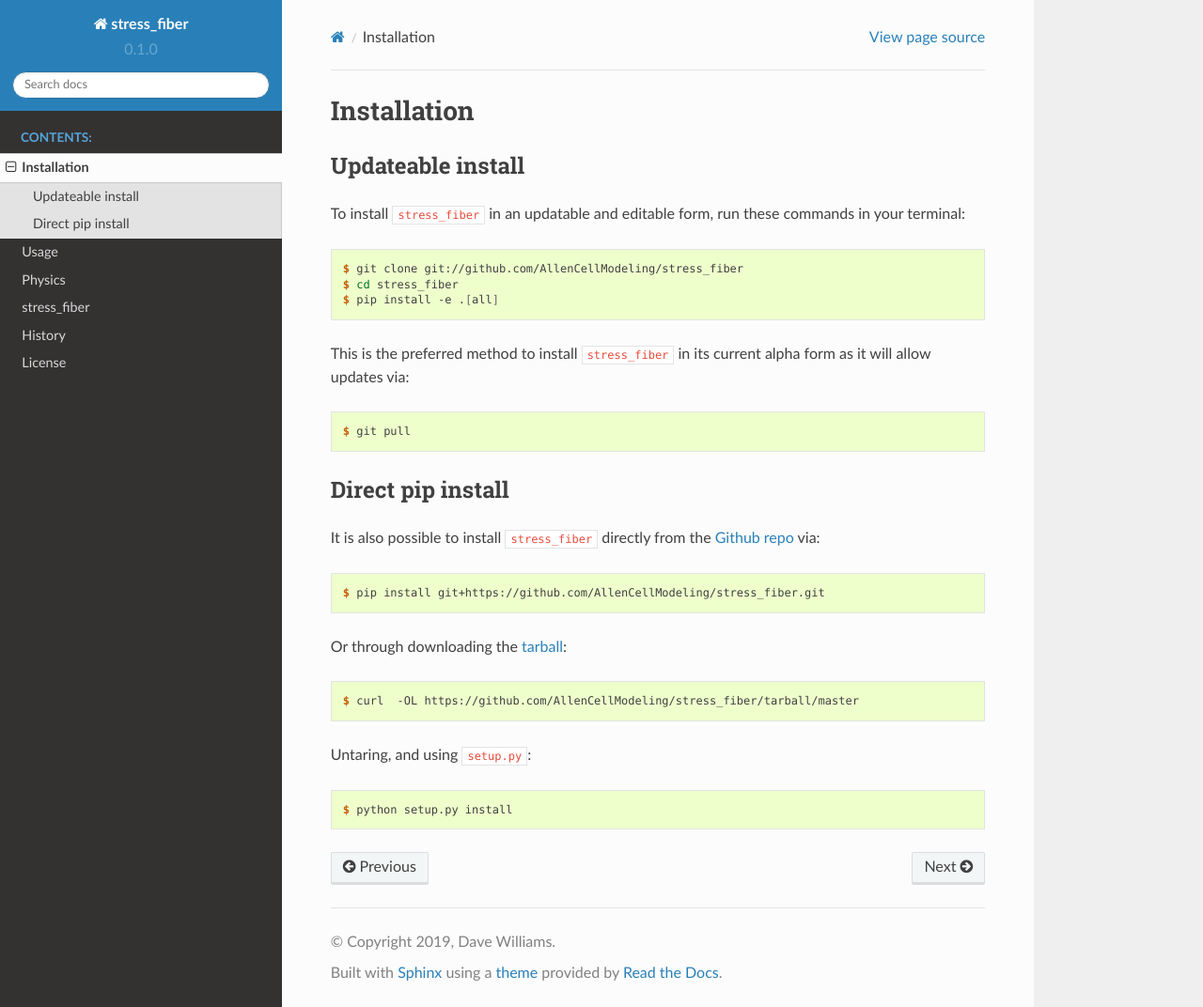
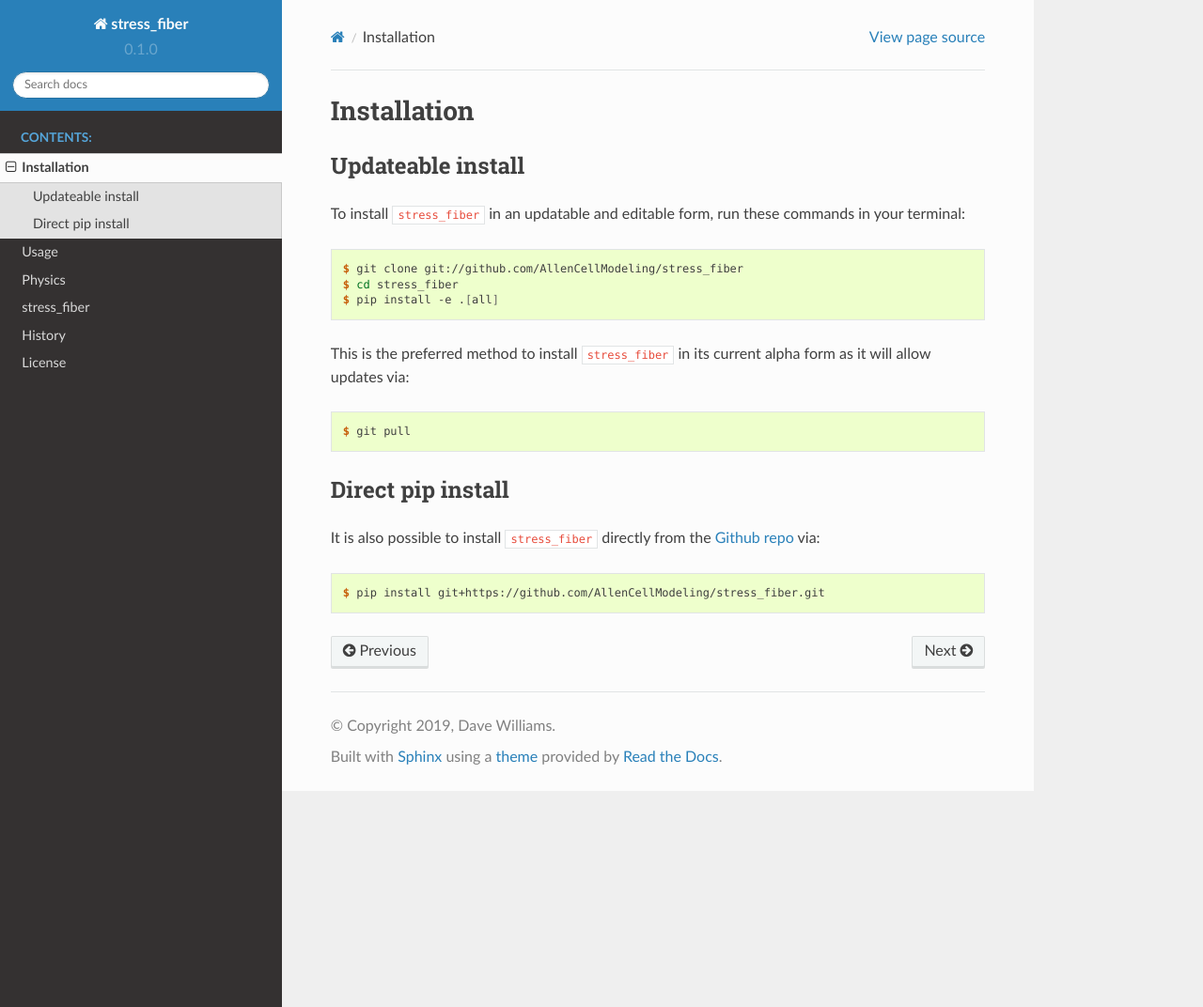
Before and after one commit to AllenCellModeling/flins, a Sphinx documentation site: the page built from docs/installation.rst, in a window 1280 px wide and 1072 px high. Shown: the whole window at 94% size. Built offline with Sphinx 7.4.7 and the Read the Docs theme 2.0.0, drawn with Linux system fonts in a browser that asks for light colours.

Commit message:
Remove `setup.py` install method and formatting
Small docs updates

```diff
--- a/docs/installation.rst
+++ b/docs/installation.rst
@@ -31,18 +31,5 @@ It is also possible to install ``stress_fiber`` directly from the `Github repo`_
 
     $ pip install git+https://github.com/AllenCellModeling/stress_fiber.git
 
-Or through downloading the `tarball`_:
-
-.. code-block:: console
-
-    $ curl  -OL https://github.com/AllenCellModeling/stress_fiber/tarball/master
-
-Untaring, and using ``setup.py``:
-
-.. code-block:: console
-
-    $ python setup.py install
-
-
 .. _Github repo: https://github.com/AllenCellModeling/stress_fiber
 .. _tarball: https://github.com/AllenCellModeling/stress_fiber/tarball/master
```
Also changed, not shown: docs/stress_fiber.rst (+18 -10 lines).
